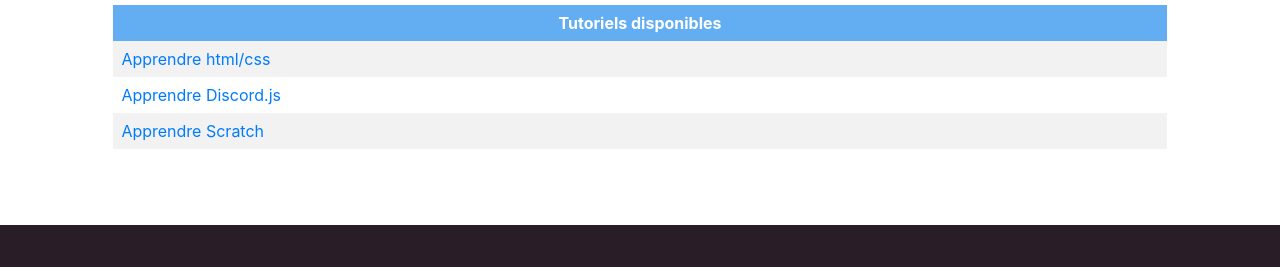
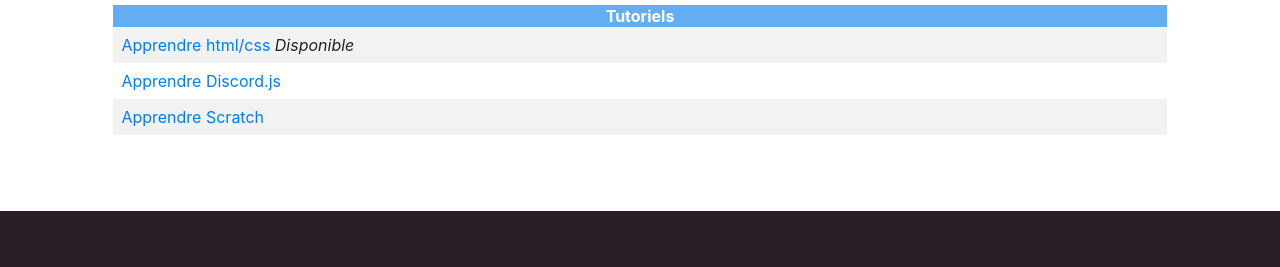
Before and after one commit to natmaitre/Informatique-World, a plain HTML site: page tutoriel/tutoriel.html in a window 1280 px wide. Shown: the part 685-952 px from the top of the page. Drawn offline with Linux system fonts and the light colour scheme.

Commit message:
update table in tutorial file

```diff
--- a/css/style.css
+++ b/css/style.css
@@ -146,7 +146,10 @@
 	text-align: center;
 }
 
-th, td {
+.rang1 {
+}
+
+td {
   text-align: left;
   padding: 8px;
 }
--- a/tutoriel/tutoriel.html
+++ b/tutoriel/tutoriel.html
@@ -37,18 +37,18 @@
 												     		 <h2>Types de tutoriels:</h2>
 												 <table class="tabletuto">
 												   <tr align="center">
-												     <th class="tutodispo">Tutoriels disponibles</th>
+												     <th class="tutodispo">Tutoriels</th>
 												   </tr>
-												   <tr align="center">
-												     <td><a href="../ressource.html" class="table1">Apprendre html/css</a></td>
+												   <tr>
+												     <td class="rang1"><a href="../ressource.html" class="table1">Apprendre html/css</a>&nbsp;<i>Disponible</i></td>
 												   </tr>
-												   <tr align="center">
-												     <td><a href="../index.html" class="table2">Apprendre Discord.js</a></td>
+												   <tr>
+												     <td class=""><a href="../index.html" class="table2">Apprendre Discord.js</a></td>
 												   </tr>
-												   <tr align="center">
-												     <td><a href="../telechargement.html" class="table3">Apprendre Scratch</a></td>
+												   <tr>
+												     <td class=""><a href="../telechargement.html" class="table3">Apprendre Scratch</a></td>
 												   </tr>
-												   <tr align="center">
+												   <tr>
 												     <td></td>
 												 </tr>
 												 </table>
```
